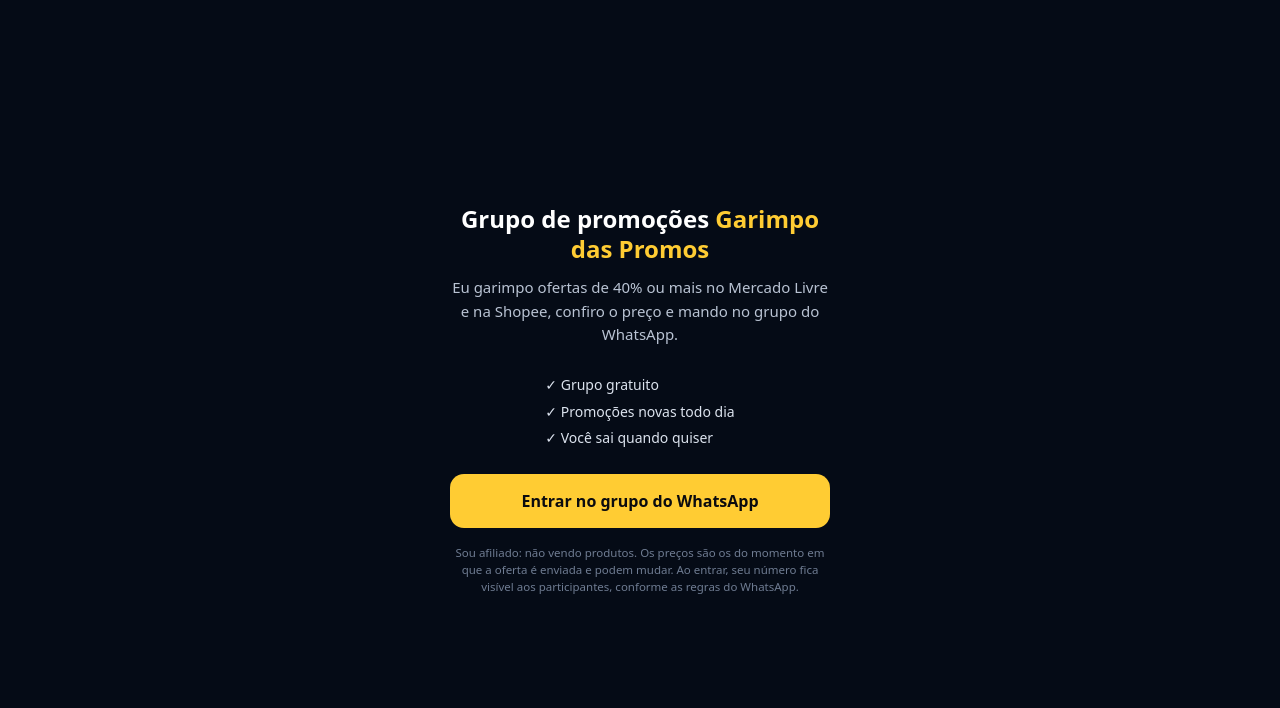
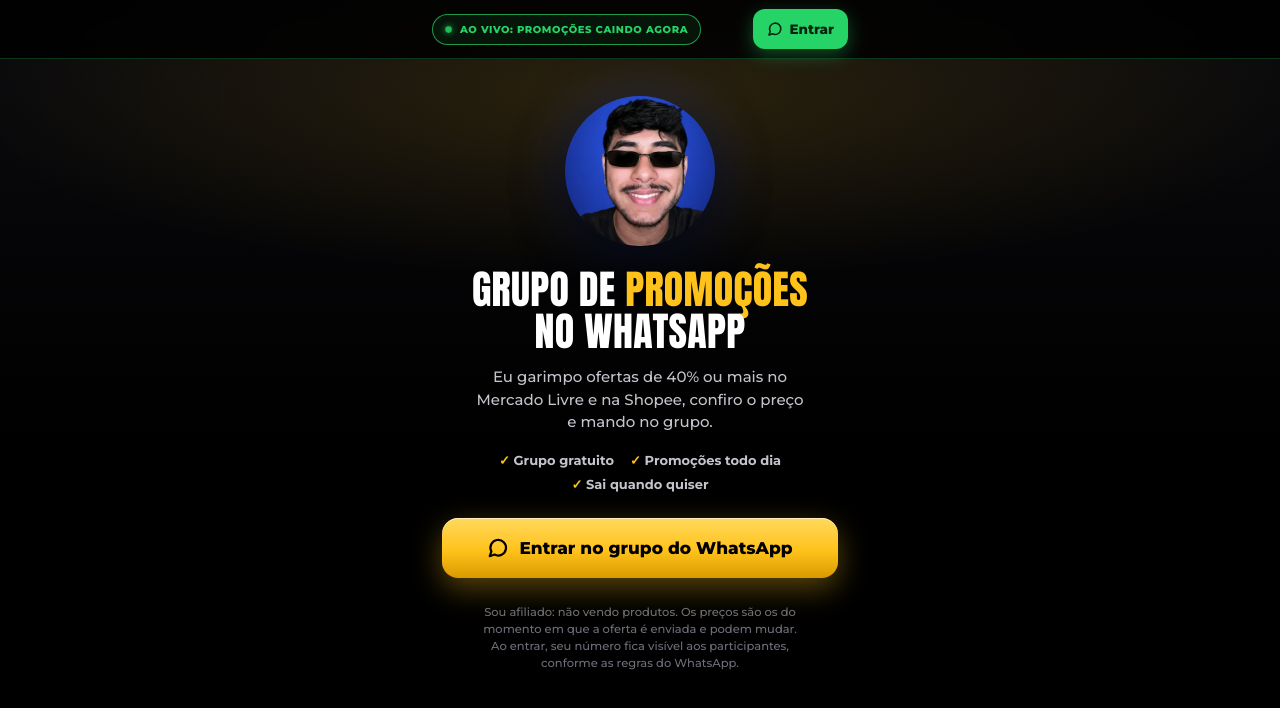
Before and after one commit to matheusgomes9829-bit/garimpopromos.vercel.app, a plain HTML site: page grupo/index.html in a window 1280 px wide. Drawn offline with Linux system fonts and the light colour scheme.

Commit message:
Pagina /grupo no padrao novo: faixa AO VIVO, botao do topo e botao principal pulando
Sem redirecionamento automatico; Lead no clique dos dois botoes (grupo-topo e grupo-botao).

Co-Authored-By: Claude Opus 5.5 <noreply@anthropic.com>
Claude-Session: https://claude.ai/code/session_01YZBNdShqxNDwCfUJz8k7mW

```diff
--- a/grupo/index.html
+++ b/grupo/index.html
@@ -2,11 +2,20 @@
 <html lang="pt-BR">
 <head>
 <meta charset="utf-8">
-<meta name="viewport" content="width=device-width,initial-scale=1">
+<meta name="viewport" content="width=device-width,initial-scale=1,viewport-fit=cover">
 <title>Grupo de promoções | Garimpo das Promos</title>
 <meta name="description" content="Grupo gratuito de promoções do Garimpo das Promos: ofertas de 40% ou mais no Mercado Livre e na Shopee, com o preço conferido.">
+<meta name="theme-color" content="#000000">
+<link rel="icon" href="/assets/favicon.png" type="image/png">
+<link rel="preload" as="image" href="/assets/perfil.webp" type="image/webp" fetchpriority="high">
+<link rel="preconnect" href="https://fonts.googleapis.com">
+<link rel="preconnect" href="https://fonts.gstatic.com" crossorigin>
+<link rel="preload" as="style" href="https://fonts.googleapis.com/css2?family=Anton&family=Montserrat:wght@500;600;700;800&display=swap" onload="this.onload=null;this.rel='stylesheet'">
+<noscript><link href="https://fonts.googleapis.com/css2?family=Anton&family=Montserrat:wght@500;600;700;800&display=swap" rel="stylesheet"></noscript>
+<!-- Meta Pixel Code -->
 <script>
-!function(f,b,e,v,n,t,s){if(f.fbq)return;n=f.fbq=function(){n.callMethod?
+!function(f,b,e,v,n,t,s)
+{if(f.fbq)return;n=f.fbq=function(){n.callMethod?
 n.callMethod.apply(n,arguments):n.queue.push(arguments)};
 if(!f._fbq)f._fbq=n;n.push=n;n.loaded=!0;n.version='2.0';
 n.queue=[];t=b.createElement(e);t.async=!0;
@@ -16,33 +25,63 @@ s.parentNode.insertBefore(t,s)}(window, document,'script',
 fbq('init', '1608924700676316');
 fbq('track', 'PageView');
 </script>
+<noscript><img height="1" width="1" style="display:none" alt=""
+src="https://www.facebook.com/tr?id=1608924700676316&ev=PageView&noscript=1"></noscript>
+<!-- End Meta Pixel Code -->
 <style>
-  body{margin:0;min-height:100vh;display:flex;align-items:center;justify-content:center;background:#050B16;color:#fff;font-family:Montserrat,system-ui,sans-serif}
-  .box{padding:28px 22px;max-width:380px;text-align:center}
-  h1{font-size:24px;line-height:1.25;margin:0 0 12px}
-  h1 span{color:#FFCC33}
-  p{color:#B9C3D3;font-size:15px;line-height:1.55;margin:0 0 10px}
-  ul{list-style:none;padding:0;margin:16px 0 22px;color:#DCE3EE;font-size:14px;line-height:1.9;text-align:left;display:inline-block}
-  a.btn{display:block;padding:16px 22px;border-radius:14px;background:#FFCC33;color:#0B0B0F;font-weight:800;text-decoration:none;font-size:16px}
-  small{display:block;margin-top:16px;color:#6F7C92;font-size:11.5px;line-height:1.5}
+  *{box-sizing:border-box}
+  html,body{margin:0;background:#000}
+  body{min-height:100vh;color:#fff;font-family:Montserrat,system-ui,sans-serif;-webkit-font-smoothing:antialiased;
+    background:radial-gradient(90% 38% at 50% 12%,rgba(255,194,26,.14) 0%,rgba(255,194,26,0) 60%),linear-gradient(180deg,#0B0B0F 0%,#000 55%);background-color:#000}
+  body::before{content:"";position:fixed;inset:0;pointer-events:none;z-index:-1;background-image:linear-gradient(rgba(255,255,255,.035) 1px,transparent 1px),linear-gradient(90deg,rgba(255,255,255,.035) 1px,transparent 1px);background-size:32px 32px;-webkit-mask-image:radial-gradient(70% 45% at 50% 25%,#000,transparent);mask-image:radial-gradient(70% 45% at 50% 25%,#000,transparent)}
+  .topbar{position:fixed;top:0;left:0;right:0;z-index:50;background:rgba(0,0,0,.85);-webkit-backdrop-filter:blur(10px);backdrop-filter:blur(10px);border-bottom:1px solid rgba(37,211,102,.25);padding-top:env(safe-area-inset-top)}
+  .topbar .in{max-width:440px;margin:0 auto;padding:9px 12px;display:flex;align-items:center;justify-content:space-between;gap:10px}
+  .live{display:flex;align-items:center;gap:8px;border:1.5px solid rgba(37,211,102,.7);border-radius:999px;padding:8px 12px;background:rgba(37,211,102,.08);color:#25D366;font-size:10px;font-weight:800;letter-spacing:.6px;white-space:nowrap}
+  .dot{width:7px;height:7px;border-radius:50%;background:#25D366;box-shadow:0 0 8px #25D366;animation:blink 1.6s ease-in-out infinite}
+  .topbtn{position:relative;overflow:hidden;flex-shrink:0;height:40px;padding:0 14px;border-radius:12px;display:inline-flex;align-items:center;gap:7px;background:#25D366;color:#06240F;text-decoration:none;font-size:13.5px;font-weight:800;box-shadow:0 6px 18px rgba(37,211,102,.35);animation:hop 2.8s ease-in-out infinite;-webkit-tap-highlight-color:transparent}
+  .wrap{max-width:440px;margin:0 auto;padding:96px 22px 36px;display:flex;flex-direction:column;align-items:center;text-align:center}
+  .avatar{width:150px;height:150px;border-radius:50%;object-fit:cover;display:block;box-shadow:0 18px 50px rgba(0,0,0,.6),0 0 60px rgba(31,75,255,.25)}
+  h1{margin:22px 0 0;font-family:Anton,Impact,sans-serif;font-weight:400;font-size:40px;line-height:1.05;letter-spacing:.3px}
+  h1 span{color:#FFC21A}
+  p{margin:14px 0 0;font-size:15px;line-height:1.5;color:#C4C4CC;max-width:330px}
+  ul{list-style:none;padding:0;margin:18px 0 0;display:flex;flex-wrap:wrap;justify-content:center;gap:8px 16px;font-size:13px;font-weight:700;color:#C4C4CC}
+  ul b{color:#FFC21A}
+  .cta{position:relative;overflow:hidden;margin-top:26px;width:100%;height:60px;border-radius:16px;display:flex;align-items:center;justify-content:center;gap:10px;
+    background:linear-gradient(180deg,#FFD95C 0%,#FFC21A 55%,#D99A00 100%);color:#000;text-decoration:none;font-size:17px;font-weight:800;
+    box-shadow:0 10px 30px rgba(255,194,26,.35),inset 0 1px 0 rgba(255,255,255,.6);animation:hop 2.8s ease-in-out infinite;-webkit-tap-highlight-color:transparent}
+  .cta::after,.topbtn::after{content:"";position:absolute;top:-20%;left:-60%;width:40%;height:140%;background:linear-gradient(100deg,rgba(255,255,255,0) 0%,rgba(255,255,255,.75) 50%,rgba(255,255,255,0) 100%);transform:skewX(-20deg);animation:shine 2.8s ease-in-out infinite}
+  .cta:active,.topbtn:active{transform:scale(.97)}
+  small{display:block;margin-top:26px;color:#6E6E78;font-size:11.5px;line-height:1.5;max-width:330px}
+  @keyframes hop{0%,62%,100%{transform:translateY(0)}70%{transform:translateY(-7px)}78%{transform:translateY(0)}84%{transform:translateY(-3px)}90%{transform:translateY(0)}}
+  @keyframes shine{0%,30%{left:-60%}60%,100%{left:130%}}
+  @keyframes blink{0%,100%{opacity:1;transform:scale(1)}50%{opacity:.15;transform:scale(.55)}}
+  @media (max-width:420px){.live{font-size:9.5px;padding:7px 10px;letter-spacing:.3px}.topbtn{padding:0 12px;font-size:13px}}
+  @media (max-width:360px){.live{font-size:8.6px;padding:7px 8px}h1{font-size:34px}}
+  @media (prefers-reduced-motion:reduce){.cta,.cta::after,.topbtn,.topbtn::after,.dot{animation:none}}
 </style>
 </head>
 <body>
-<main class="box">
-  <h1>Grupo de promoções <span>Garimpo das Promos</span></h1>
-  <p>Eu garimpo ofertas de 40% ou mais no Mercado Livre e na Shopee, confiro o preço e mando no grupo do WhatsApp.</p>
-  <ul>
-    <li>✓ Grupo gratuito</li>
-    <li>✓ Promoções novas todo dia</li>
-    <li>✓ Você sai quando quiser</li>
-  </ul>
-  <a class="btn" id="entrar" href="https://chat.whatsapp.com/DjnF4j95YLJFnu9bXHktWR" rel="noopener">Entrar no grupo do WhatsApp</a>
+<header class="topbar"><div class="in">
+  <span class="live"><span class="dot" aria-hidden="true"></span>AO VIVO: PROMOÇÕES CAINDO AGORA</span>
+  <a class="topbtn" id="entrar-topo" href="https://chat.whatsapp.com/DjnF4j95YLJFnu9bXHktWR" rel="noopener"><svg width="16" height="16" viewBox="0 0 24 24" fill="none" stroke="currentColor" stroke-width="2.4" stroke-linecap="round" stroke-linejoin="round" aria-hidden="true"><path d="M3 21l1.8-5.2A8.5 8.5 0 1 1 8.2 19.2L3 21z"/></svg> Entrar</a>
+</div></header>
+<main class="wrap">
+  <img class="avatar" src="/assets/perfil.webp" alt="Matheus, do Garimpo das Promos" width="150" height="150" fetchpriority="high" decoding="async">
+  <h1>GRUPO DE <span>PROMOÇÕES</span><br>NO WHATSAPP</h1>
+  <p>Eu garimpo ofertas de 40% ou mais no Mercado Livre e na Shopee, confiro o preço e mando no grupo.</p>
+  <ul><li><b>✓</b> Grupo gratuito</li><li><b>✓</b> Promoções todo dia</li><li><b>✓</b> Sai quando quiser</li></ul>
+  <a class="cta" id="entrar" href="https://chat.whatsapp.com/DjnF4j95YLJFnu9bXHktWR" rel="noopener"><svg width="22" height="22" viewBox="0 0 24 24" fill="none" stroke="currentColor" stroke-width="2.4" stroke-linecap="round" stroke-linejoin="round" aria-hidden="true"><path d="M3 21l1.8-5.2A8.5 8.5 0 1 1 8.2 19.2L3 21z"/></svg> Entrar no grupo do WhatsApp</a>
   <small>Sou afiliado: não vendo produtos. Os preços são os do momento em que a oferta é enviada e podem mudar. Ao entrar, seu número fica visível aos participantes, conforme as regras do WhatsApp.</small>
 </main>
 <script>
-  document.getElementById('entrar').addEventListener('click', function(){
-    try { if (typeof fbq === 'function') fbq('track', 'Lead', {content_name: 'grupo-botao'}); } catch(e) {}
+(function(){
+  ["entrar","entrar-topo"].forEach(function(id){
+    var el=document.getElementById(id);
+    if(el) el.addEventListener('click',function(){
+      try { if (typeof fbq==='function') fbq('track','Lead',{content_name:id==='entrar'?'grupo-botao':'grupo-topo'}); } catch(e) {}
+    });
   });
+})();
 </script>
 </body>
 </html>
```
